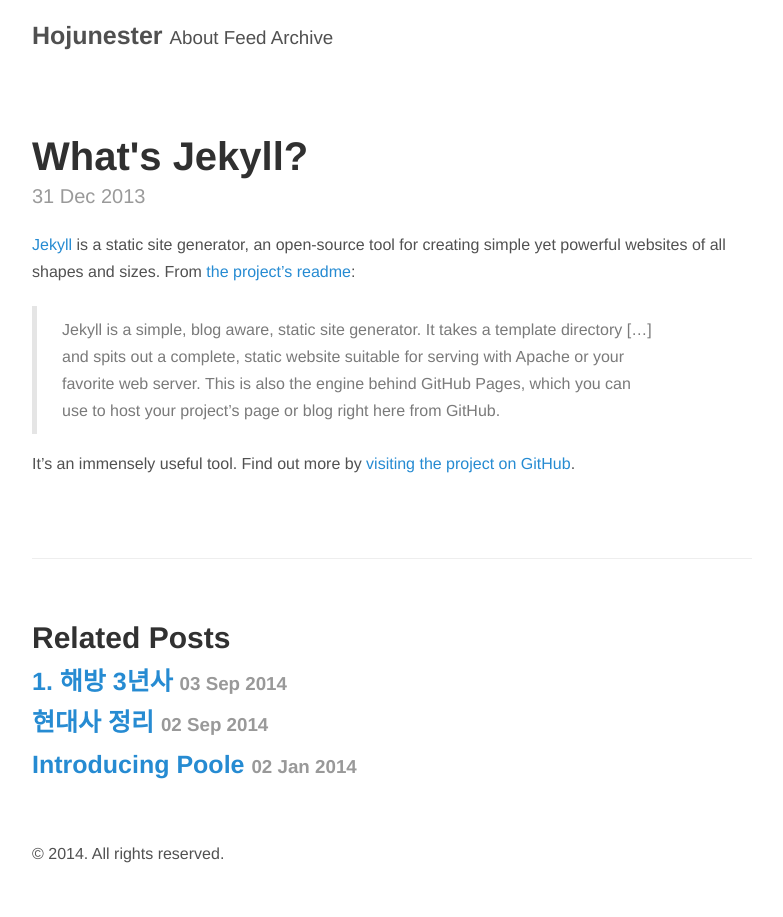
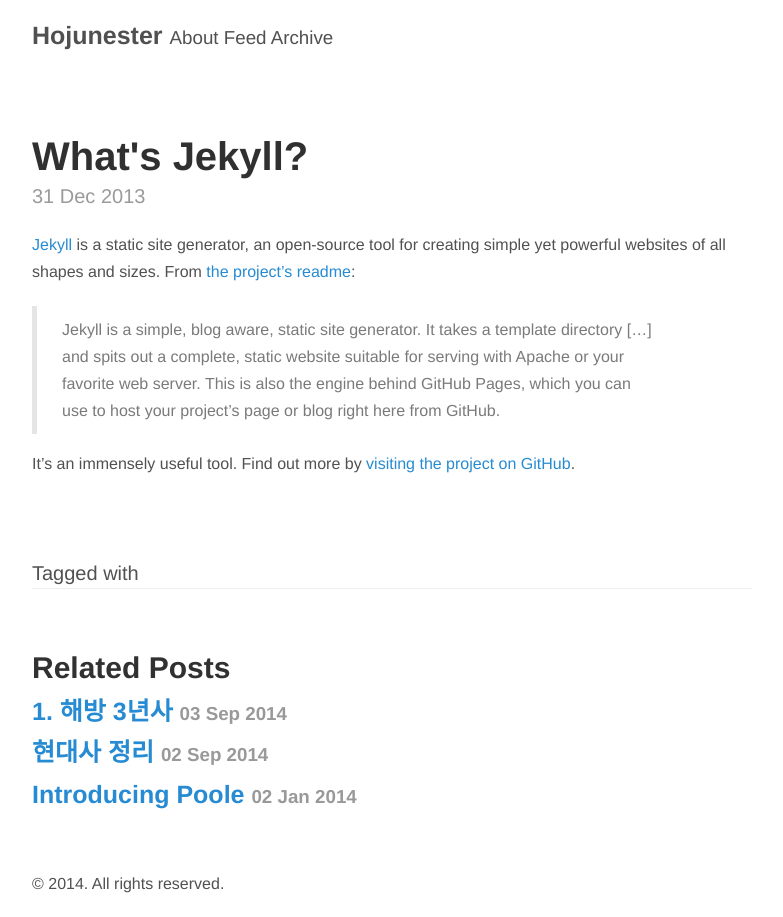
Before and after one commit to hojunester/hojunester.github.io, a Jekyll site: the page built from _posts/2013-12-31-whats-jekyll.md, in a window 1280 px wide. Shown: the whole page, without its empty margins (248-1031 px from the left). Built offline with Jekyll 4.4.1, drawn with Linux system fonts in a browser that asks for light colours; Markdown is read by kramdown in place of the engine named in the settings.

Commit message:
each post now displays categories

```diff
--- a/_layouts/post.html
+++ b/_layouts/post.html
@@ -7,6 +7,8 @@ layout: default
   <span class="post-date">{{ page.date | date_to_string }}</span>
   {{ content }}
 </div>
+
+Tagged with {{ page.categories | join: ', ' }}
 
 <div class="related">
   <h2>Related Posts</h2>
```
